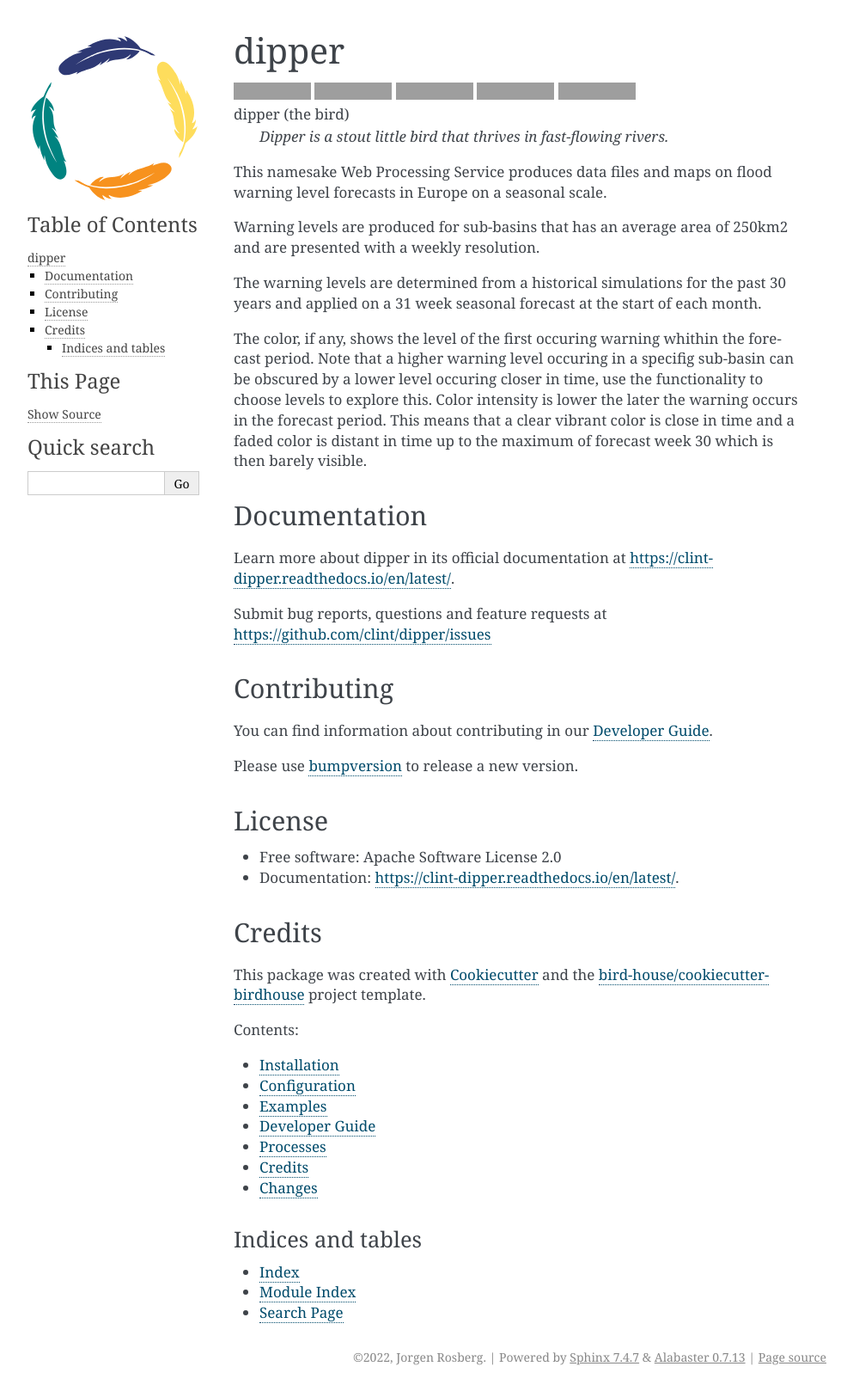
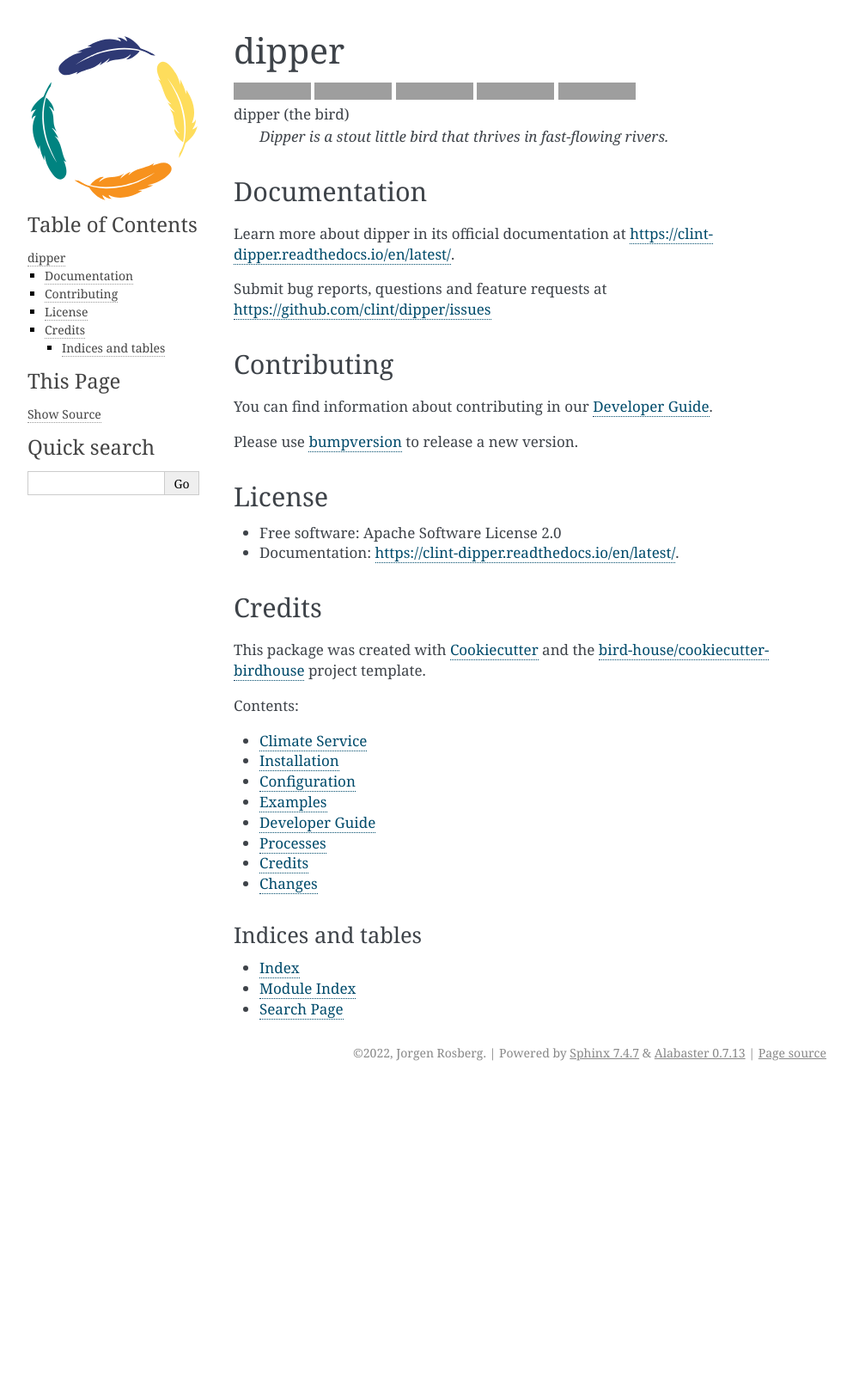
Before and after one commit to climateintelligence/dipper, a Sphinx documentation site: the page built from docs/source/index.rst, in a window 1280 px wide. Shown: the whole page at 86% size, without its empty margins (148-1141 px from the left). Built offline with Sphinx 7.4.7, drawn with Linux system fonts in a browser that asks for light colours; after the commit the page ends 1264 px from its top, so only the background shows below that; grey boxes are pictures that could not be loaded.

Commit message:
update documentaion

```diff
--- a/README.rst
+++ b/README.rst
@@ -24,15 +24,6 @@ dipper
 dipper (the bird)
   *Dipper is a stout little bird that thrives in fast-flowing rivers.*
 
-This namesake Web Processing Service produces data files and maps on flood warning level forecasts in Europe on a seasonal scale.
-
-Warning levels are produced for sub-basins that has an average area of 250km2 and are presented with a weekly resolution.
-
-The warning levels are determined from a historical simulations for the past 30 years and applied on a 31 week seasonal forecast at the start of each month.
-
-The color, if any, shows the level of the first occuring warning whithin the forecast period.
-Note that a higher warning level occuring in a specifig sub-basin can be obscured by a lower level occuring closer in time, use the functionality to choose levels to explore this.
-Color intensity is lower the later the warning occurs in the forecast period. This means that a clear vibrant color is close in time and a faded color is distant in time up to the maximum of forecast week 30 which is then barely visible.
 
 Documentation
 -------------
--- a/docs/source/index.rst
+++ b/docs/source/index.rst
@@ -4,6 +4,7 @@
    :maxdepth: 1
    :caption: Contents:
 
+   service
    installation
    configuration
    notebooks/index
```
Also changed, not shown: docs/source/service.rst (added, +22 -0 lines).
